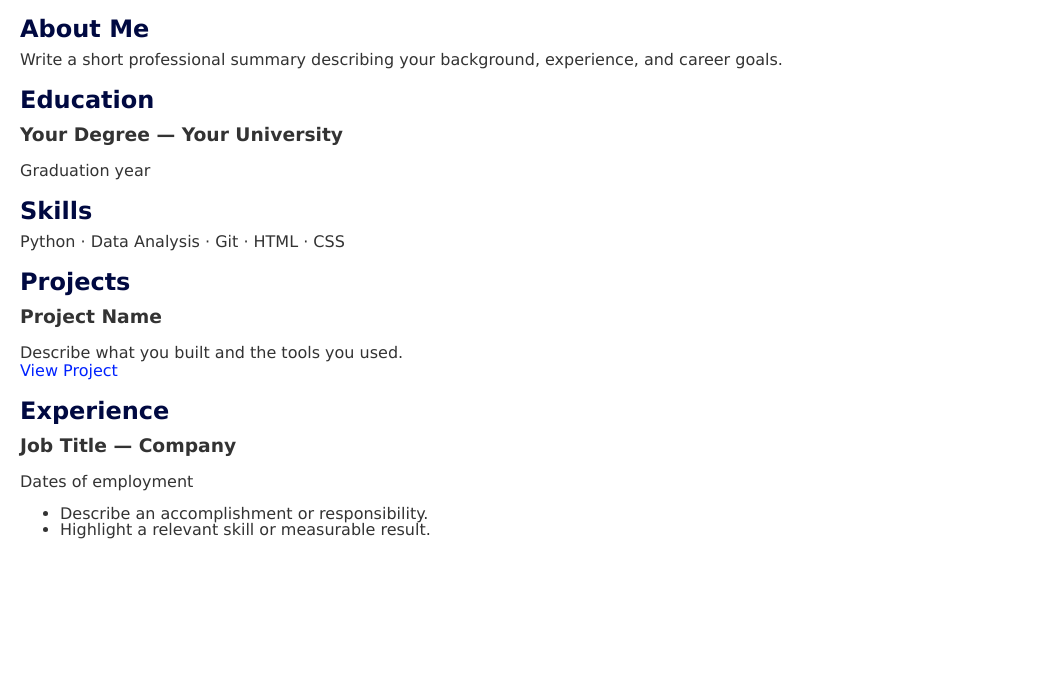
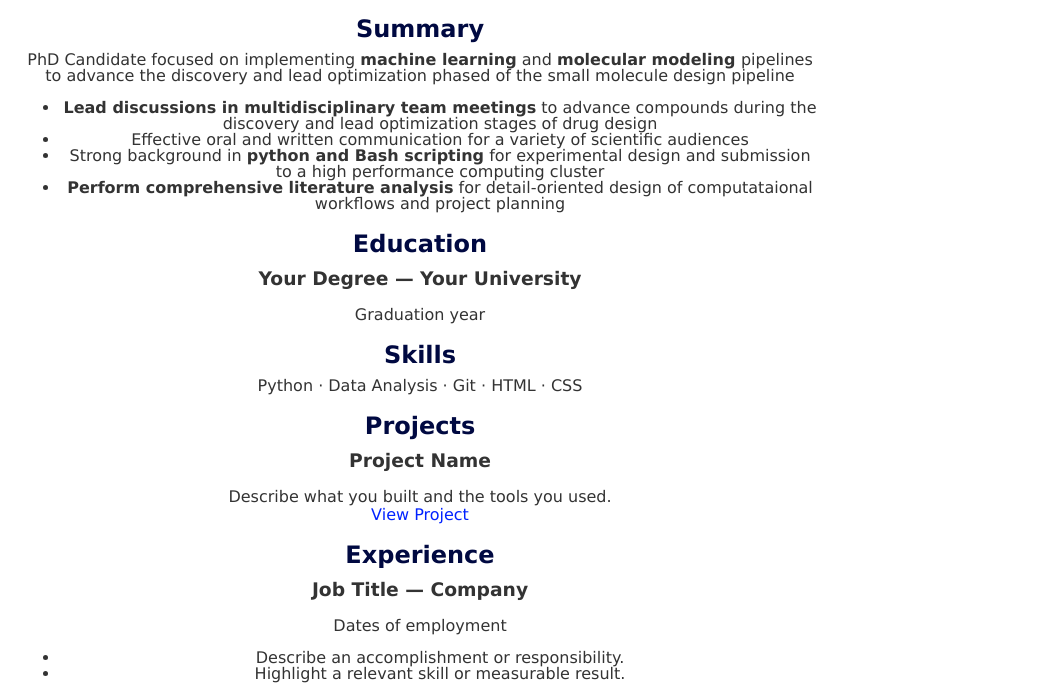
Before and after one commit to dunnc7-ai/Resume-and-CV, a plain HTML site: page index.html in a window 1280 px wide. Shown: the part 136-834 px from the top of the page, without its empty margins (0-1064 px from the left). Before the commit the page ends 800 px from the top, so only its background shows below. Drawn offline with Linux system fonts and the light colour scheme.

Commit message:
more detail changes, will move to a different branch after to push small changes all at once

```diff
--- a/index.html
+++ b/index.html
@@ -14,7 +14,7 @@
                 Geneva,
                 Verdana,
                 sans-serif;
-            max-width: 1000px;
+            max-width: 800px;
             margin-left: 20px;
             padding: 0px;
             line-height: 1;
@@ -22,7 +22,7 @@
         }
 
         header {
-            text-align: left;
+            text-align: center;
             border-bottom: 3px solid #404773;
             padding-bottom: 0px;
         }
@@ -33,6 +33,7 @@
         }
 
         section {
+            text-align: center;
             margin-top: 0px;
             padding-bottom: 0px;
         }
@@ -65,11 +66,21 @@
     </header>
 
     <section>
-        <h2>About Me</h2>
+        <h2>Summary</h2>
         <p>
-            Write a short professional summary describing your background,
-            experience, and career goals.
+            PhD Candidate focused on implementing <strong> machine learning</strong>
+            and <strong>molecular modeling </strong>pipelines to advance the discovery and lead optimization
+            phased of the small molecule design pipeline
         </p>
+        <ul>
+            <li><strong> Lead discussions in multidisciplinary team meetings</strong>
+            to advance compounds during the discovery and lead optimization stages of drug design</li>
+            <li>Effective oral and written communication for a variety of scientific audiences</li>
+            <li>Strong background in <strong> python and Bash scripting</strong> for experimental
+                design and submission to a high performance computing cluster</li>
+            <li><strong>Perform comprehensive literature analysis</strong> for detail-oriented
+                design of computataional workflows and project planning</li>
+        </ul>
     </section>
 
     <section>
```
